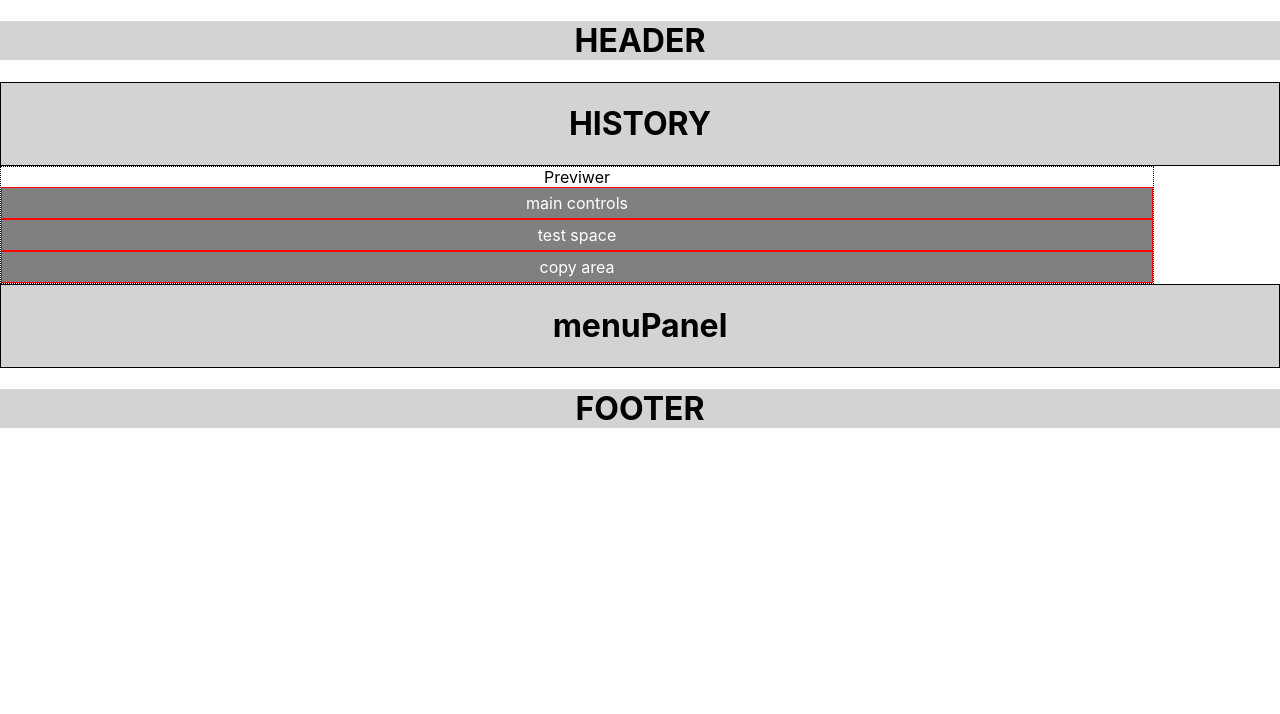
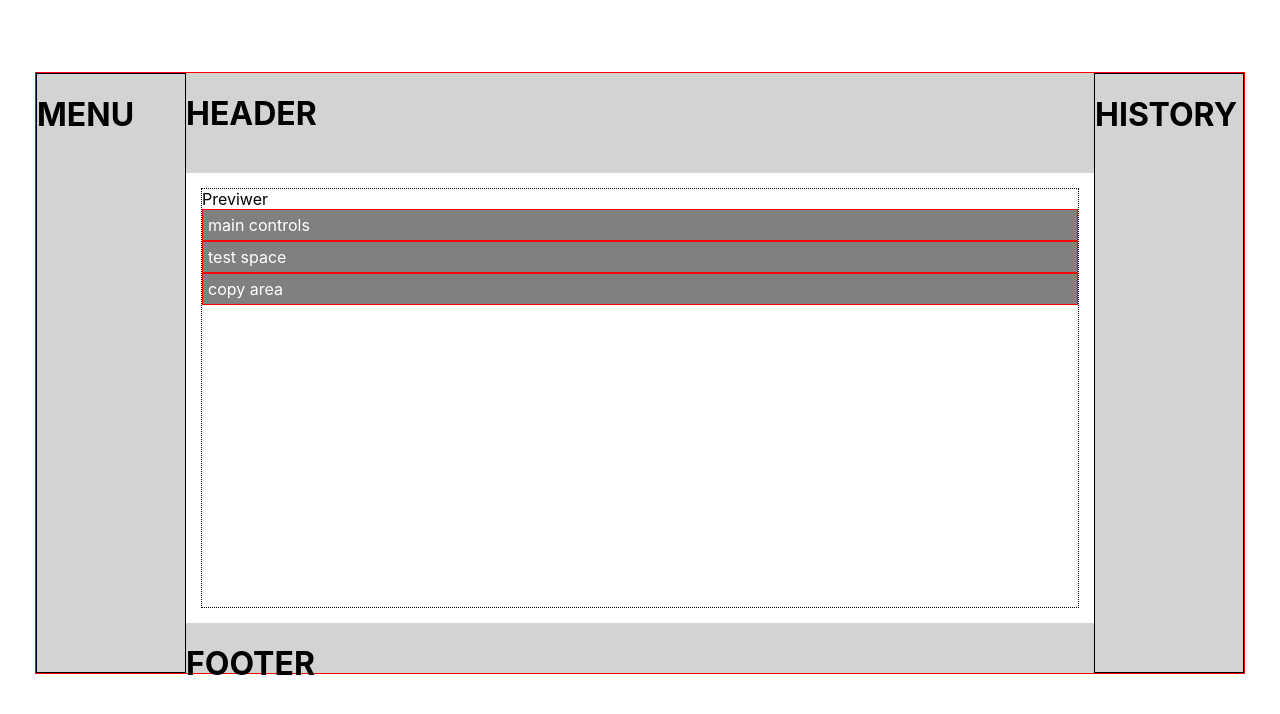
Before and after one commit to DaniloVieira/SillyProjects, a React (Create React App) app in the folder border-radius-previwer/: page / in a window 1280 px wide. Shown: the top 714 px of the page. Built offline with nearby package versions, Linux system fonts and the light colour scheme.

Commit message:
working on layout

```diff
--- a/border-radius-previwer/src/App.css
+++ /dev/null
@@ -1,38 +0,0 @@
-.App {
-  text-align: center;
-}
-
-.App-logo {
-  height: 40vmin;
-  pointer-events: none;
-}
-
-@media (prefers-reduced-motion: no-preference) {
-  .App-logo {
-    animation: App-logo-spin infinite 20s linear;
-  }
-}
-
-.App-header {
-  background-color: #282c34;
-  min-height: 100vh;
-  display: flex;
-  flex-direction: column;
-  align-items: center;
-  justify-content: center;
-  font-size: calc(10px + 2vmin);
-  color: white;
-}
-
-.App-link {
-  color: #61dafb;
-}
-
-@keyframes App-logo-spin {
-  from {
-    transform: rotate(0deg);
-  }
-  to {
-    transform: rotate(360deg);
-  }
-}
--- a/border-radius-previwer/src/App.js
+++ b/border-radius-previwer/src/App.js
@@ -4,16 +4,22 @@ import Header from './components/header/Header';
 import Footer from './components/footer/Footer';
 import HistoryPanel from './components/historyPanel/HistoryPanel';
 import MenuPanel from './components/menu/MenuPanel';
-import './App.css';
+import Layout from './hoc/layout/Layout';
 
 function App() {
   return (
-    <div className="App">
-      <Header></Header>
-      <HistoryPanel></HistoryPanel>
-      <Previwer></Previwer>
-      <MenuPanel></MenuPanel>
-      <Footer></Footer>
+    <div style={{height: '90%'}} >
+      <Layout>
+      {/* <div style={{border: 'black solid 1px', backgroundColor: 'red', color: 'white'}}>space1</div> */}
+        <Header/>
+      {/* <div style={{border: 'black solid 1px', backgroundColor: 'red', color: 'white'}}>space2</div> */}
+        <MenuPanel/>
+        <Previwer/>
+        <HistoryPanel/>
+      {/* <div style={{border: 'black solid 1px', backgroundColor: 'red', color: 'white'}}>space3</div> */}
+        <Footer/>
+      {/* <div style={{border: 'black solid 1px', backgroundColor: 'red', color: 'white'}}>space4</div> */}
+      </Layout>
     </div>
   );
 }
--- a/border-radius-previwer/src/components/header/Header.module.css
+++ b/border-radius-previwer/src/components/header/Header.module.css
@@ -1,3 +1,4 @@
 .Header{
     background-color: lightgray;
+    grid-area: header;
 }
--- a/border-radius-previwer/src/components/historyPanel/HistoryPanel.module.css
+++ b/border-radius-previwer/src/components/historyPanel/HistoryPanel.module.css
@@ -1,4 +1,5 @@
 .Panel{
     background-color: lightgray;
     border: solid 1px black;
+    grid-area: history;
 }
--- a/border-radius-previwer/src/components/menu/MenuPanel.js
+++ b/border-radius-previwer/src/components/menu/MenuPanel.js
@@ -5,7 +5,7 @@ const menuPanel = (props) => {
 
     return (
         <div className={classes.Menu}>
-            <h1>menuPanel</h1>
+            <h1>MENU</h1>
         </div>
     );
 }
--- a/border-radius-previwer/src/components/menu/MenuPanel.module.css
+++ b/border-radius-previwer/src/components/menu/MenuPanel.module.css
@@ -1,4 +1,5 @@
 .Menu{
     background-color: lightgray;
     border: solid 1px black;
+    grid-area: menu;
 }
--- a/border-radius-previwer/src/containers/Previwer.module.css
+++ b/border-radius-previwer/src/containers/Previwer.module.css
@@ -6,10 +6,10 @@
 }
 
 .Previwer {
-    width: 90%;
-    /* align-items: center; */
+    margin: 15px;
     border: black 0.5px dotted;
 
+    grid-area: previwer;
 
 }
 
--- a/border-radius-previwer/src/hoc/layout/Layout.css
+++ /dev/null
@@ -1,3 +0,0 @@
-.Content {
-    margin-top: 72px;
-}
--- a/border-radius-previwer/src/hoc/layout/Layout.js
+++ b/border-radius-previwer/src/hoc/layout/Layout.js
@@ -1,5 +1,5 @@
 import React from 'react';
-import Aux from '_aux.js';
+import Aux from '../_Aux/_Aux';
 import classes from './Layout.module.css';
 
 const layout = props => {
--- /dev/null
+++ b/border-radius-previwer/src/hoc/layout/Layout.module.css
@@ -0,0 +1,15 @@
+.Content {
+    border: double red 1px;
+
+    margin-top: 72px;
+    margin-left: 35px;
+    margin-right: 35px;
+    height: 90%;
+    display: grid;
+    grid-template-columns: [first-column] 150px [line2-column] auto [line3-column] 150px [end-column];
+    grid-template-rows: [first-row] 100px [line2-row] 450px [line3-row] 50px [end-row];
+    grid-template-areas:
+        "menu header history"
+        "menu previwer history"
+        "menu footer history"
+}
```
